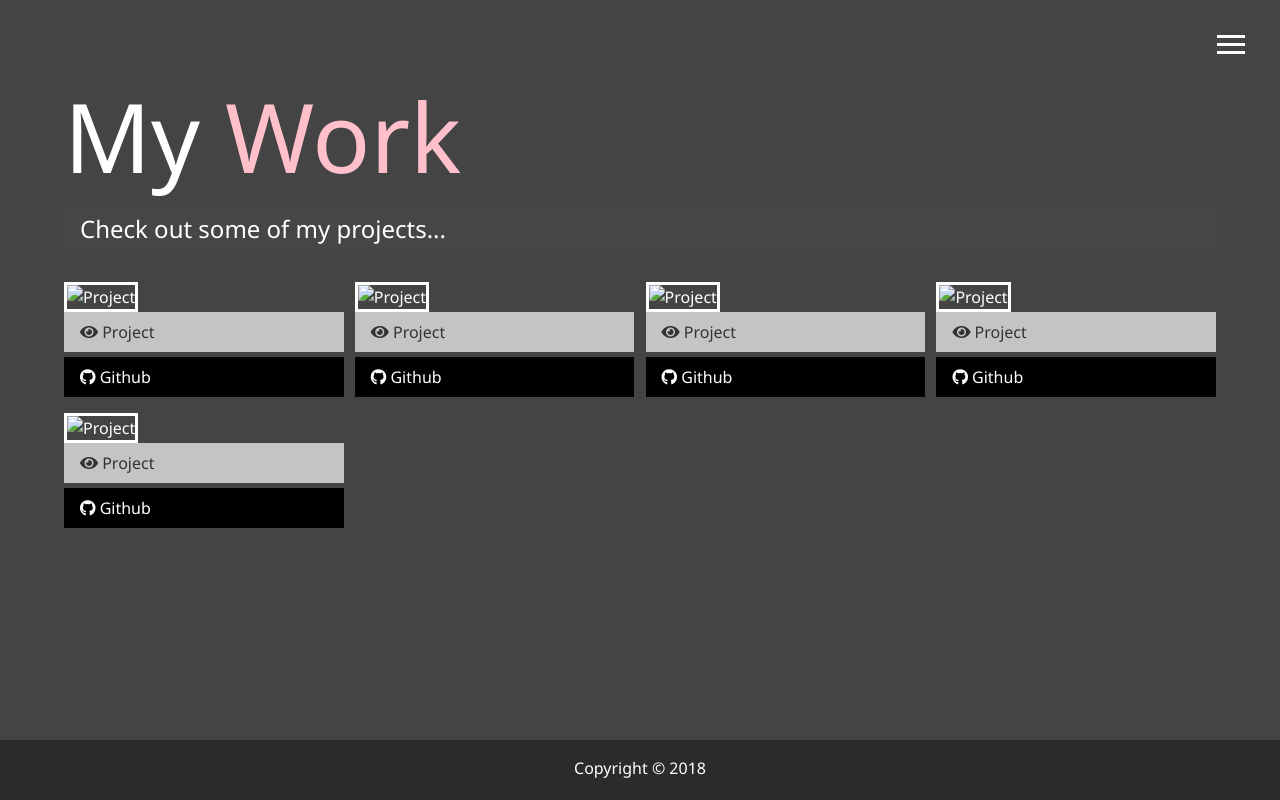
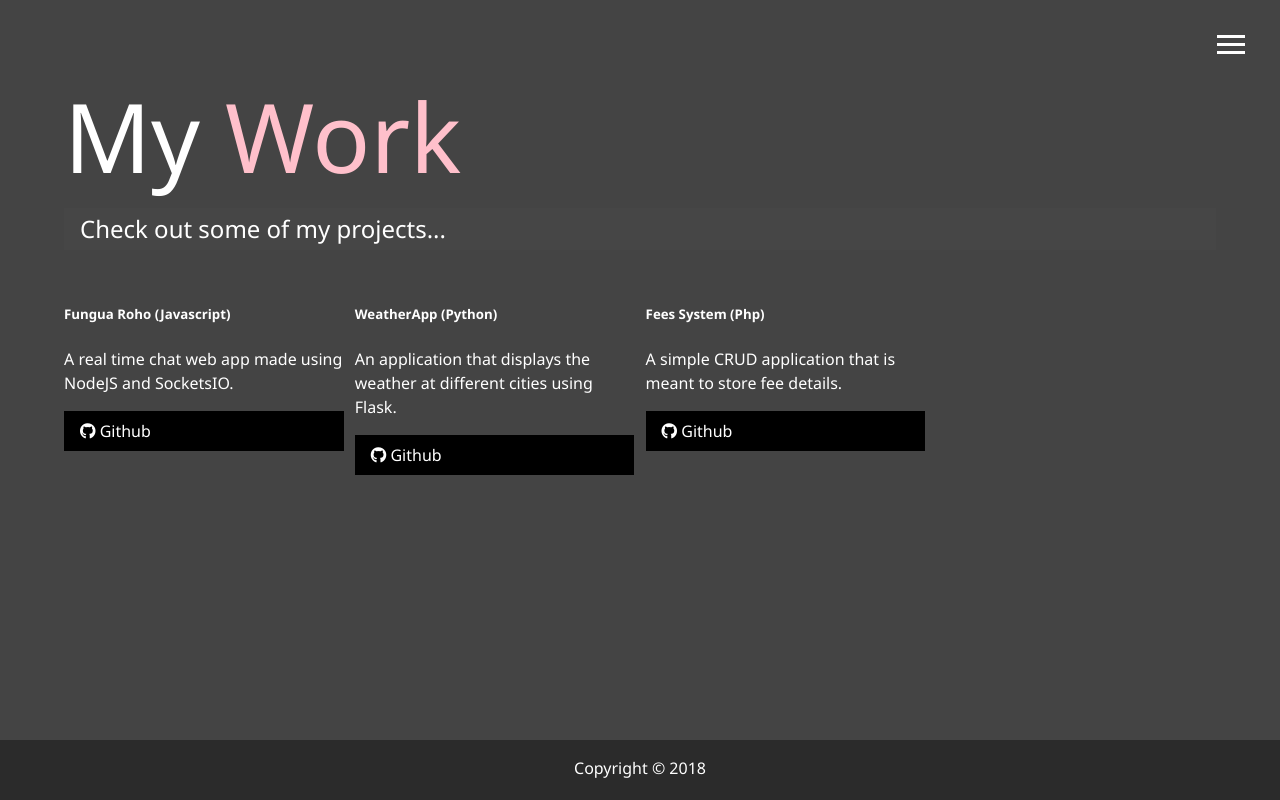
Before and after one commit to teddy-thie/portfolio, a website: page dist/work.html in a window 1280 px wide. Drawn offline with Linux system fonts and the light colour scheme.

Commit message:
Final touches

```diff
--- a/dist/work.html
+++ b/dist/work.html
@@ -21,8 +21,7 @@
     </div>
 
     <nav class="menu">
-      <div class="menu-branding">
-        <div class="portrait"></div>
+      <div class="menu-branding"></div>
       </div>
       <ul class="menu-nav">
         <li class="nav-item">
@@ -41,9 +40,7 @@
           </a>
         </li>
         <li class="nav-item">
-            <a href="/dist/assets/CV.pdf" class="nav-link">Resume/CV</a>
-            How To Reach Me
-          </a>
+            <a href="/dist/assets/CV.pdf" target="_blank" class="nav-link">Resume/CV</a>
         </li>
       </ul>
     </nav>
@@ -59,60 +56,27 @@
     </h2>
     <div class="projects">
       <div class="item">
-        <a href="#!">
-          <img src="img/projects/project1.jpg" alt="Project">
-        </a>
-        <a href="#" class="btn-light">
-          <i class="fas fa-eye"></i> Project
-        </a>
-        <a href="#" class="btn-dark">
+        <h5>Fungua Roho (Javascript)</h5>
+        <p>A real time chat web app made using NodeJS and SocketsIO.</p>
+        <a href="https://github.com/teddy-thie/fungua-roho" target="_blank" class="btn-dark">
           <i class="fab fa-github"></i> Github
         </a>
       </div>
       <div class="item">
-        <a href="#!">
-          <img src="img/projects/project2.jpg" alt="Project">
-        </a>
-        <a href="#" class="btn-light">
-          <i class="fas fa-eye"></i> Project
-        </a>
-        <a href="#" class="btn-dark">
+        <h5>WeatherApp (Python)</h5>
+        <p>An application that displays the weather at different cities using Flask.</p>
+        <a href="https://github.com/teddy-thie/weatherApp" target="_blank" class="btn-dark">
           <i class="fab fa-github"></i> Github
         </a>
       </div>
       <div class="item">
-        <a href="#!">
-          <img src="img/projects/project3.jpg" alt="Project">
-        </a>
-        <a href="#" class="btn-light">
-          <i class="fas fa-eye"></i> Project
-        </a>
-        <a href="#" class="btn-dark">
+        <h5>Fees System (Php)</h5>
+        <p>A simple CRUD application that is meant to store fee details. </p>
+        <a href="https://github.com/teddy-thie/feesystem" target="_blank" class="btn-dark">
           <i class="fab fa-github"></i> Github
         </a>
       </div>
-      <div class="item">
-        <a href="#!">
-          <img src="img/projects/project4.jpg" alt="Project">
-        </a>
-        <a href="#" class="btn-light">
-          <i class="fas fa-eye"></i> Project
-        </a>
-        <a href="#" class="btn-dark">
-          <i class="fab fa-github"></i> Github
-        </a>
-      </div>
-      <div class="item">
-        <a href="#!">
-          <img src="img/projects/project5.jpg" alt="Project">
-        </a>
-        <a href="#" class="btn-light">
-          <i class="fas fa-eye"></i> Project
-        </a>
-        <a href="#" class="btn-dark">
-          <i class="fab fa-github"></i> Github
-        </a>
-      </div>
+
     </div>
   </main>
 
```
Also changed, not shown: dist/about.html (+3 -3 lines), dist/index.html (+1 -1 lines).
